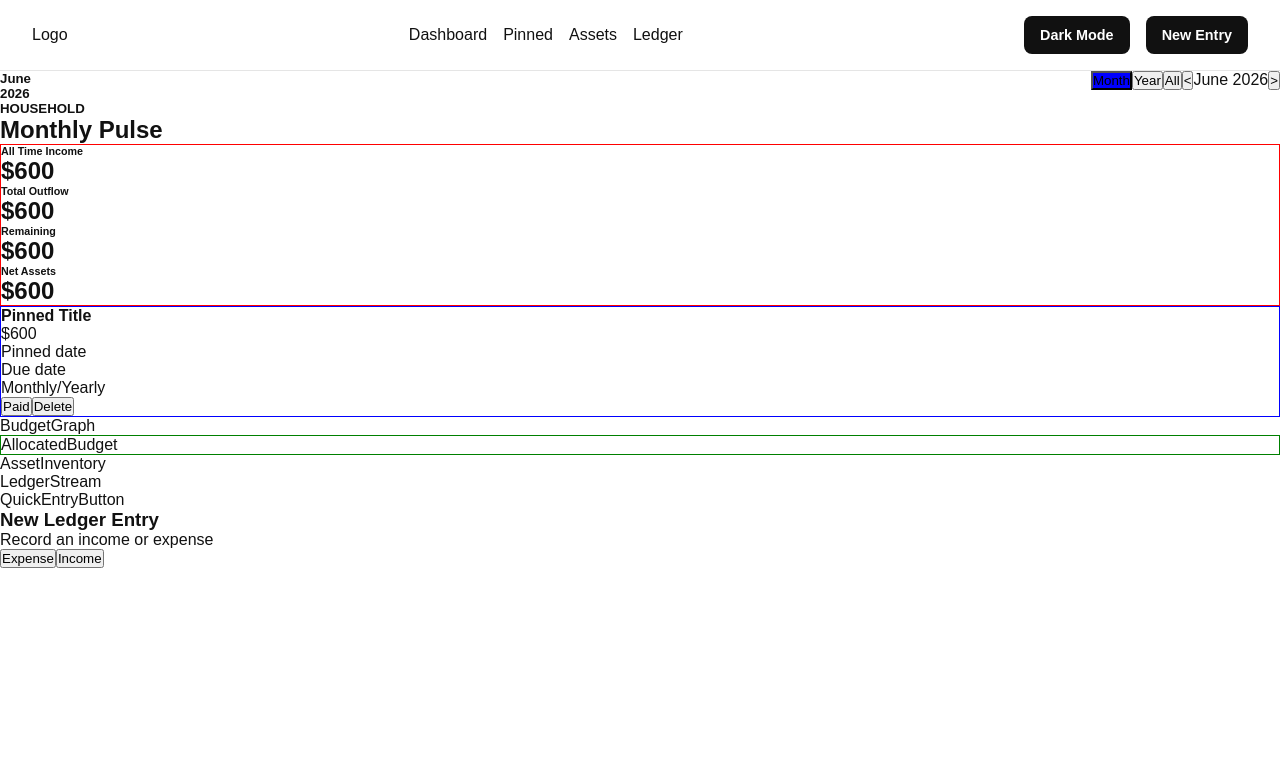
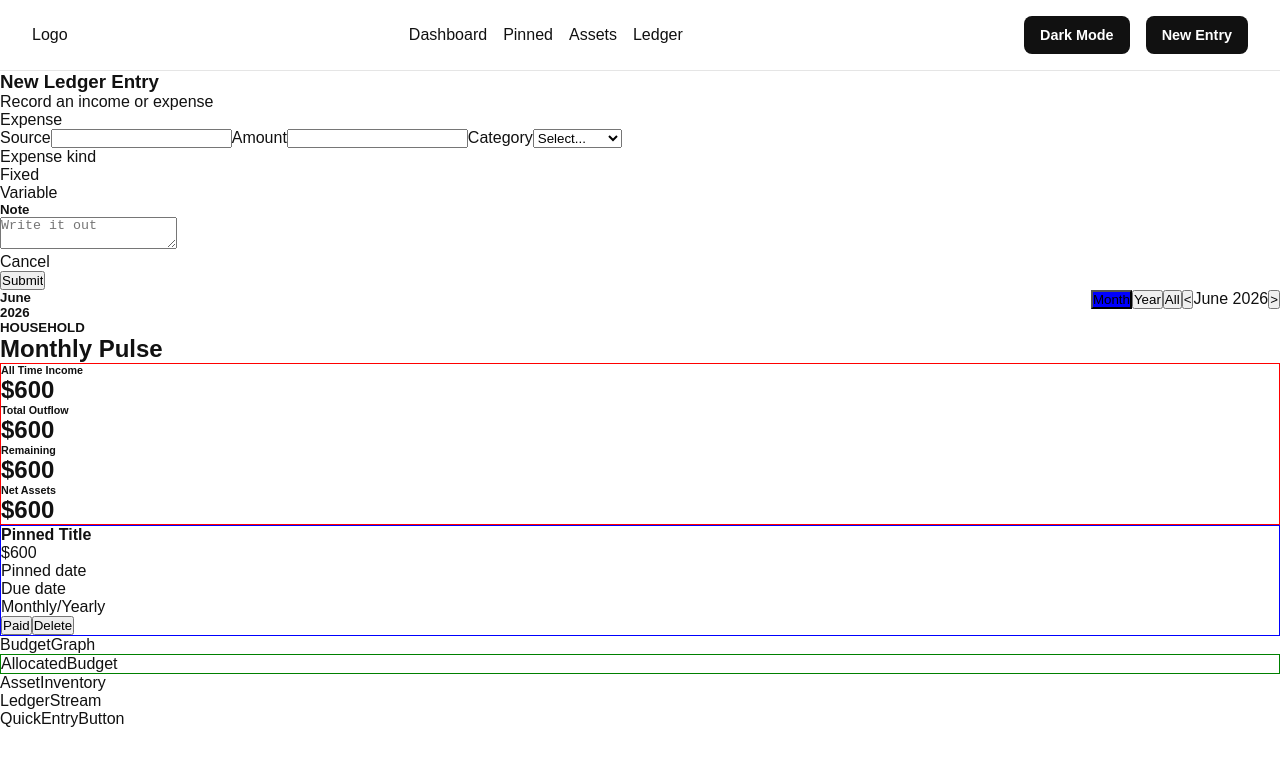
Before and after one commit to flo20/budget-app, a Next.js app: page / in a window 1280 px wide. Both pictures are taken after a click on the button "New Entry". Shown: the top 766 px of the page. Built offline with nearby package versions, Linux system fonts and the light colour scheme.

Commit message:
Add new entry form and toggle

```diff
--- a/src/app/page.js
+++ b/src/app/page.js
@@ -22,7 +22,7 @@ export default function Home() {
 				<AssetInventory />
 				<LedgerStream />
 				<QuickEntryButton />
-                <NewEntryModal/>
+                {/* <NewEntryModal/> */}
 			</div>
 		</>
 	)
--- a/src/components/NavBar.js
+++ b/src/components/NavBar.js
@@ -3,15 +3,22 @@
 import { useState, useEffect } from 'react'
 import { useTheme } from '@/app/providers/ThemeProvider'
 import styles from './NavBar.module.scss'
+import NewEntryModal from './NewEntryModal'
 
 export default function NavBar() {
 	const { theme, toggleTheme } = useTheme()
 	const [mounted, setMounted] = useState(false)
+    const [showModal, setShowModal] = useState(false)
 
 	// eslint-disable-next-line react-hooks/set-state-in-effect
 	useEffect(() => setMounted(true), [])
 
+    const showNewEntryModal = () => {
+			setShowModal((prev) => !prev)
+		}
+
 	return (
+		<>
 			<nav className={styles.flex}>
 				<ul>
 					<a>Logo</a>
@@ -34,8 +41,10 @@ export default function NavBar() {
 					<button onClick={toggleTheme}>
 						{mounted ? (theme === 'light' ? 'Dark Mode' : 'Light Mode') : null}
 					</button>
-				<button>New Entry</button>
+					<button onClick={showNewEntryModal}>New Entry</button>
 				</ul>
 			</nav>
+			{showModal && <NewEntryModal />}
+		</>
 	)
 }
--- a/src/components/NewEntryModal.js
+++ b/src/components/NewEntryModal.js
@@ -1,18 +1,59 @@
-export default function NewEntryModal(){
-    return (
-			<div>
-				<h3>New Ledger Entry</h3>
-				<p>Record an income or expense</p>
+'use client'
+
+import { useForm } from 'react-hook-form'
+
+export default function NewEntryModal() {
+	const {
+		handleSubmit,
+        register,
+		//formState: { errors },
+	} = useForm()
+
+	const onSubmit = (data) => {
+		console.log(data)
+	}
+
+	// console.log(watch("example"))
+	return (
+		<>
+			<h3>New Ledger Entry</h3>
+			<p>Record an income or expense</p>
+
+			{/* Expense Form */}
+			<form onSubmit={handleSubmit(onSubmit)}>
+				<div>Expense</div>
+				<label>
+					Source
+					<input {...register('source')} />
+				</label>
+
+				<label>
+					Amount
+					<input {...register('amount')} />
+				</label>
+				<label>
+					Category
+					<select {...register('category')}>
+						{' '}
+						<option value="">Select...</option>
+						<option value="A">Category A</option>
+						<option value="B">Category B</option>
+					</select>
+				</label>
 
 				<div>
-					<button>Expense</button>
-					<button>Income</button>
+					<p>Expense kind</p>
+					<div>Fixed</div>
+					<div>Variable</div>
 				</div>
 
-                {/* Expense Form */}
-
-                <form></form>
-			</div>
-		)
-
+				<div>
+					<h5>Note</h5>
+					<textarea placeholder="Write it out"></textarea>
+				</div>
+				<div>Cancel</div>
+				<input type="submit" />
+			</form>
+		</>
+	)
 }
```
Lines whose indentation alone changed are shown as unchanged.
